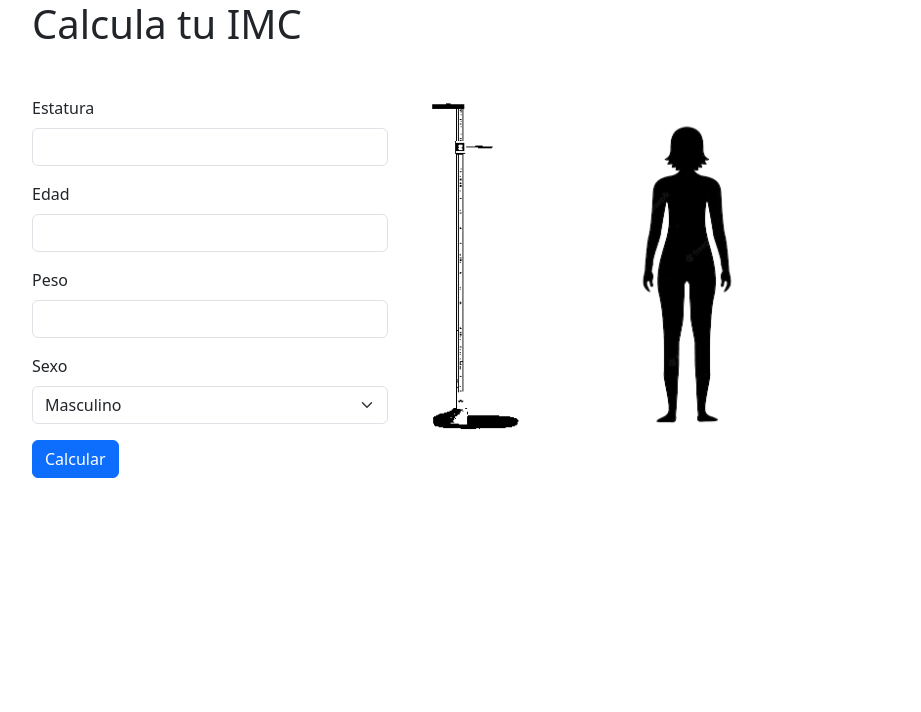
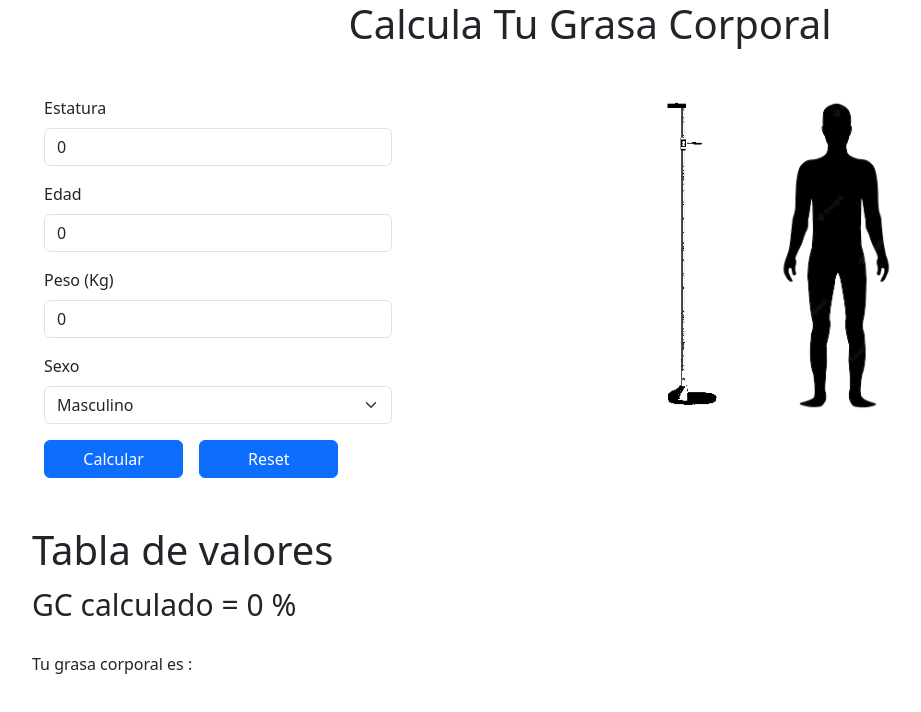
Before and after one commit to Horlando91/calcular-imc, a React (Create React App) app: page / in a window 1280 px wide. Shown: the top 712 px of the page, without its empty margins (50-971 px from the left). Built offline with nearby package versions, Linux system fonts and the light colour scheme.

Commit message:
Final version 1.0

```diff
--- a/package.json
+++ b/package.json
@@ -7,6 +7,8 @@
     "@testing-library/react": "^13.4.0",
     "@testing-library/user-event": "^13.5.0",
     "bootstrap": "^5.3.0-alpha1",
+    "jspdf-react": "^1.0.11",
+    "moment": "^2.29.4",
     "react": "^18.2.0",
     "react-dom": "^18.2.0",
     "react-scripts": "5.0.1",
--- a/src/App.js
+++ b/src/App.js
@@ -1,4 +1,3 @@
-import  Formulario from "./components/Formulario";
 import VariosContainer from "./pages/VariosContainer";
 
 function App() {
--- a/src/components/DataUser.js
+++ b/src/components/DataUser.js
@@ -1,28 +1,31 @@
 import React from 'react'
 import Formulario from './Formulario'
 import VisualModel from './VisualModel'
-import img from '../images/tallimetro_movil.png'
 
-const DataUser = ({estatura, edad, peso, sexo, imagensexo, tallimetroimg, handleChange}) => {
+const DataUser = ({estatura, edad, peso, sexo, imagensexo, tallimetroimg, handleChange, onSubmit, resetValues, errorstate}) => {
   return (
+    <div className='container'>
         <div className='row mt-5'>
 
           <Formulario
-                    //form={form}
                       estatura={estatura}
                       edad={edad}
                       peso={peso}
                       sexo={sexo}
                       onChange={handleChange}
-
+                      onSubmit={onSubmit}
+                      resetValues={resetValues}
+                      errorstate={errorstate}
           />
 
           <VisualModel
                       tallimetroimg={tallimetroimg}
                       imagensexo={imagensexo}
-                    size={'70%'}
+
+
           />
 
+        </div>
     </div>
   )
 }
--- a/src/components/Formulario.js
+++ b/src/components/Formulario.js
@@ -1,11 +1,11 @@
 import React from 'react'
 import 'bootstrap/dist/css/bootstrap.css'
 
-export const Formulario = ({onChange, estatura, edad, peso, sexo}) => (
+ const Formulario = ({onChange, estatura, edad, peso, sexo, onSubmit, resetValues, errorstate}) => (
 
-    <div className='col-4'>
-      <form >
-        <div className="mb-3 ">
+    <div className='col-sm-12 col-md-4 mb-5'>
+      <form onSubmit={onSubmit} >
+        <div className="mb-3">
           <label htmlFor="inputestatura" className="form-label">Estatura</label>
           <input  type="number"
                   className="form-control input-sm"
@@ -14,8 +14,10 @@ export const Formulario = ({onChange, estatura, edad, peso, sexo}) => (
                   onChange={e => onChange(e.target.value, 'estatura')}
                   value={estatura}
                   />
+
+          <span className='text-danger'>{errorstate.estatura===''?  null : errorstate.estatura }</span>
         </div>
-        <div className="mb-3 ">
+        <div className="mb-3">
           <label htmlFor="inputedad" className="form-label">Edad</label>
           <input  type="text"
                   className="form-control"
@@ -24,9 +26,10 @@ export const Formulario = ({onChange, estatura, edad, peso, sexo}) => (
                   onChange={e => onChange(e.target.value, 'edad')}
                   value={edad}
                   />
+          <span className='text-danger'>{errorstate.edad===''?  null : errorstate.edad }</span>
         </div>
-        <div className="mb-3 ">
-          <label htmlFor="inputpeso" className="form-label">Peso</label>
+        <div className="mb-3">
+          <label htmlFor="inputpeso" className="form-label">Peso (Kg)</label>
           <input  type="number"
                   className="form-control"
                   id="inputpeso"
@@ -34,15 +37,17 @@ export const Formulario = ({onChange, estatura, edad, peso, sexo}) => (
                   onChange={e => onChange(e.target.value, 'peso')}
                   value={peso}
                   />
+            <span className='text-danger'>{errorstate.peso===''?  null : errorstate.peso }</span>
         </div>
-        <div className="mb-3 ">
+        <div className="mb-3">
           <label htmlFor="inputsexo" className="form-label">Sexo</label>
               <select onChange={e => onChange(e.target.value, 'sexo')} className="form-select" aria-label="Default select example" defaultValue={''}>
                 <option value="masculino">Masculino</option>
-                <option value="femenino">Femenio</option>
+                <option value="femenino">Femenino</option>
               </select>
         </div>
-      <button type="submit" className="btn btn-primary">Calcular</button>
+      <button type="submit" className="btn btn-primary" style={{width:'40%'}}>Calcular</button>
+      <button type='reset' className="btn btn-primary ms-3" style={{width:'40%'}} onClick={resetValues}>Reset</button>
      </form>
    </div>
 
--- /dev/null
+++ b/src/components/GCData.js
@@ -0,0 +1,13 @@
+import React from 'react'
+
+const GCData = ({gc, tipoGc}) => {
+  const color = gc>25? 'red' : 'black';
+
+  return (
+    <div>
+      <p style={{fontSize:30 }}>GC calculado = {gc}{' %'}</p>
+      <p>Tu grasa corporal es : <span style={{fontSize:24, color: color,textTransform:'uppercase'}}>{tipoGc}</span></p>
+    </div>
+  )
+}
+export default GCData
--- /dev/null
+++ b/src/components/GCPercentageTable.js
@@ -0,0 +1,51 @@
+import React from 'react'
+
+const GCPercentageTable = () => {
+  return (
+    <div className='container'>
+        <div className="row">
+        <table className="table table-dark table-striped" >
+        <thead>
+        <tr>
+            <th scope="col">Descripción</th>
+            <th scope="col">Mujeres</th>
+            <th scope="col">Hombres</th>
+        </tr>
+        </thead>
+        <tbody>
+        <tr>
+            <th scope="row">Grasa esencial</th>
+            <td>10 - 13 %</td>
+            <td>2 - 5 %</td>
+
+        </tr>
+        <tr>
+            <th scope="row">Atletas</th>
+            <td>14 - 20 %</td>
+            <td>6 - 13 %</td>
+
+        </tr>
+        <tr>
+            <th scope="row">Fitness</th>
+            <td>21 - 24 %</td>
+            <td>14 - 17 %</td>
+        </tr>
+        <tr>
+            <th scope="row">Aceptable</th>
+            <td>25 - 31 %</td>
+            <td>18 - 24 %</td>
+        </tr>
+        <tr>
+            <th scope="row">Obesidad</th>
+            <td>{'>'}32 %</td>
+            <td>{'>'}25 %</td>
+        </tr>
+        </tbody>
+    </table>
+        </div>
+
+  </div>
+  )
+}
+
+export default GCPercentageTable;
--- /dev/null
+++ b/src/components/Title.js
@@ -0,0 +1,15 @@
+import React from 'react'
+
+
+const Title = ({title, position}) => {
+  return (
+    <div>
+      <h1 className={position}>{title}</h1>
+    </div>
+  )
+}
+
+
+
+
+export default Title
--- a/src/components/VisualModel.js
+++ b/src/components/VisualModel.js
@@ -1,22 +1,26 @@
 import React from 'react'
 
-const VisualModel = ({tallimetroimg, imagensexo, size}) => {
+const VisualModel = ({tallimetroimg, imagensexo}) => {
   return (
-    <div className="col-8">
-      <div className="h-75">
-      <img
+    <div className="col-sm-12 col-md-8 d-flex justify-content-center">
+
+        <img
             className=''
+            alt='tallimetro'
             src={tallimetroimg}
-            height={size}
+            width={'120px'}
+            height={'320px'}
         />
 
         <img
               className=''
+              alt='person'
               src={imagensexo}
-              height={'65%'}
+              width={'120px'}
+              height={'320px'}
           />
-      </div>
     </div>
+
   )
 }
 
--- a/src/components/Welcome.js
+++ /dev/null
@@ -1,11 +0,0 @@
-import React from 'react'
-
-const Welcome = () => {
-  return (
-    <div>
-      <h1>Calcula tu IMC</h1>
-    </div>
-  )
-}
-
-export default Welcome
--- a/src/pages/VariosContainer.js
+++ b/src/pages/VariosContainer.js
@@ -1,37 +1,217 @@
 import React, { useState } from 'react'
-import Formulario from '../components/Formulario'
 import DataUser from '../components/DataUser'
-import Welcome from '../components/Welcome'
+import Title from '../components/Title'
 import tallimetroimg from '../images/tallimetro_movil.png'
 import hombre from '../images/hombre.png'
 import mujer from '../images/mujer.png'
+import GCData from '../components/GCData'
+import GCPercentageTable from '../components/GCPercentageTable'
+import jsPDF from 'jspdf'
+import * as moment from 'moment';
+
 
 const VariosContainer = () => {
 
+// **************** State values ****************
+// Todos los datos de un usuario
   const [state, setState] = useState({
-    estatura: '',
-    edad: '',
-    peso: '',
-    sexo:''
+    estatura: 0,
+    edad: 0,
+    peso: 0,
+    sexo:'masculino'
 });
+// Mensajes con el error de cada dato
+const [errorstate, setErrorState] = useState({
+  estatura: "",
+  edad: "",
+  peso: "",
+});
+// Grasa corporal
+const [gc, setGc] = useState(0);
+// Tipo de grasa
+const [tipoGc, setTipoGc]= useState('');
 
+// handle change
 const handleChange = (value, name) => {
-  setState({[name]:  value})
-  console.log(value)
+  setState({ ...state, [name]:  value})
+}
+
+// Comprobar los datos introducidos
+const comprobarDatos = () => {
+  var flag='f';
+
+  if (state.estatura<1) {
+    setErrorState((errorstate)=> ({ ...errorstate, estatura: "Estatura incorrecta" }));
+    flag='v';
+  }
+
+  if (state.edad<1) {
+    setErrorState((errorstate)=> ({ ...errorstate, edad: "Edad incorrecta" }));
+    flag='v';
+  }
+
+  if (state.peso===0 || state.peso<0) {
+    setErrorState((errorstate)=> ({ ...errorstate, peso: "Peso incorrecto" }));
+    flag='v';
+  }
+
+  if(flag==='f'){
+    realizarCalculo(state.estatura, state.edad, state.peso, state.sexo);
+    return true;
+  }
+
+  return false;
+}
+
+// Fórmula para calcular la grasa comporal GC
+const realizarCalculo = (estatura, edad, peso, sexo) => {
+  const var_dependiente_sexo = 10.8;
+  const sexo_number = sexo==='masculino' ? 1 : 0;
+  const IMC =  peso / (estatura * estatura);
+
+  // Grasa corporal
+  const GC = (1.2 * (IMC)) + (0.23 * edad) - (var_dependiente_sexo * (sexo_number)) - 5.4
+  setTipoGc(tipoGrasaCorporal(GC))
+  setGc(GC.toFixed(2));
+  setErrorState((errorstate)=> ({ ...errorstate, estatura: "" }));
+}
+
+// Dejar los valores por defecto
+const resetValues = () =>{
+
+  setState({
+    ['estatura']: 0,
+    ['sexo']: 'masculino',
+    ['edad']:0,
+    ['peso']: 0
+  })
+
+  setGc(0);
+  setTipoGc('');
+  //  Borramos todos los campos de error teniendo en cuenta solamente el primer campo
+  setErrorState( { estatura: "" } );
+  setErrorState( { edad: "" } );
+  setErrorState( { peso: "" } );
+}
+
+// Tipo de grasa corporal
+const tipoGrasaCorporal =(gc) =>{
+
+  if (state.sexo==='femenino') {
+    if ((gc>=10 && gc<=13)) {
+      return 'grasa esencial';
+    }
+    else if ((gc>=14 && gc<=20)) {
+      return 'atleta';
+    }
+    else if ((gc>=21 && gc<=24)) {
+      return 'fitness';
+    }
+    else if ((gc>=25 && gc<=31)) {
+      return 'aceptable';
+    }
+    else if ((gc>32)) {
+      return 'obesidad';
+    }
+    else{
+      return '';
+    }
+  }
+
+  if (state.sexo==='masculino') {
+    if ((gc>=2 && gc<=5)) {
+      return 'grasa esencial';
+    }
+    else if ((gc>=6 && gc<=13)) {
+      return 'atleta';
+    }
+    else if ((gc>=14 && gc<=17)) {
+      return 'fitness';
+    }
+    else if ((gc>=18 && gc<=24)) {
+      return 'aceptable';
+    }
+    else if ((gc>25)) {
+      return 'obesidad';
+    }
+    else{
+      return '';
+    }
+  }
+
+}
+
+// Enviar datos
+const onSubmit = (e) =>{
+  // Evitar que se recargue la página
+  e.preventDefault();
+
+  if(comprobarDatos()){
+    return;
+  }
+}
+
+// Function will execute on click of button
+const createForm = async () => {
+  const fecha = new Date();
+  const mifecha = moment(fecha, 'DD-MM-YYYY');
+  const doc = new jsPDF('p', 'pt');
+
+  //x=20 , y=20
+
+  doc.text(20, 20, 'Datos del usuario');
+
+  doc.setFont('courier');
+
+  doc.setFontType('normal');
+
+  doc.text(20, 40, 'Estatura: '+state.estatura+ ' cm');
+  doc.text(20, 60, 'Edad: '+state.edad+' años');
+  doc.text(20, 80, 'Peso: '+state.peso+' kg');
+  doc.text(20, 100, 'Grasa corporal(gc): '+gc+' %');
+  doc.text(20, 120, 'Tu grasa está entre los valores de: '+tipoGc);
+  doc.text(20, 140, 'Fecha: '+mifecha.format('DD-MM-YYYY'));
+
+  doc.save('resultado_grasa_corporal.pdf')
+  // Trigger the browser to download the PDF document
+
 }
 
   return (
    <React.Fragment>
-        <Welcome/>
+        <Title
+                title={'Calcula Tu Grasa Corporal'}
+                position={"text-center"}
+        />
         <DataUser
                   estatura={state.estatura}
                   edad={state.edad}
                   peso={state.peso}
                   sexo={state.sexo}
                   tallimetroimg={tallimetroimg}
-                  imagensexo={state.sexo== 'masculino' ? hombre : mujer}
+                  imagensexo={state.sexo==='masculino' ? hombre : mujer}
                   handleChange={handleChange}
+                  onSubmit={onSubmit}
+                  resetValues={resetValues}
+                  errorstate={errorstate}
         />
+
+
+        <Title title={'Tabla de valores'} />
+
+        {gc !=0 && <GCPercentageTable/>}
+
+        <GCData
+                gc={gc}
+                tipoGc={tipoGc}
+        />
+
+        {gc !=0 &&
+          <button onClick={()=>{createForm()}}>
+          Descargar datos
+          </button>
+        }
+
     </React.Fragment>
   )
 }
```
Also changed, not shown: src/App.css (deleted, +0 -38 lines), src/components/ImcData.js (deleted, +0 -11 lines), 2 other files (tests, documents, lock files or other folders). Lines whose indentation alone changed are shown as unchanged.
